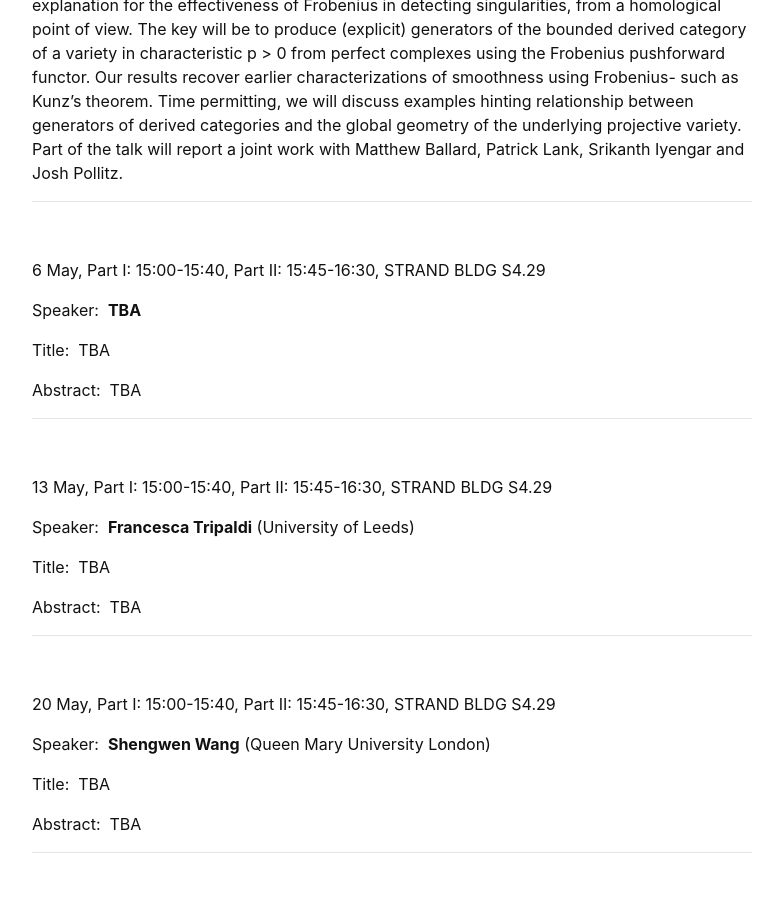
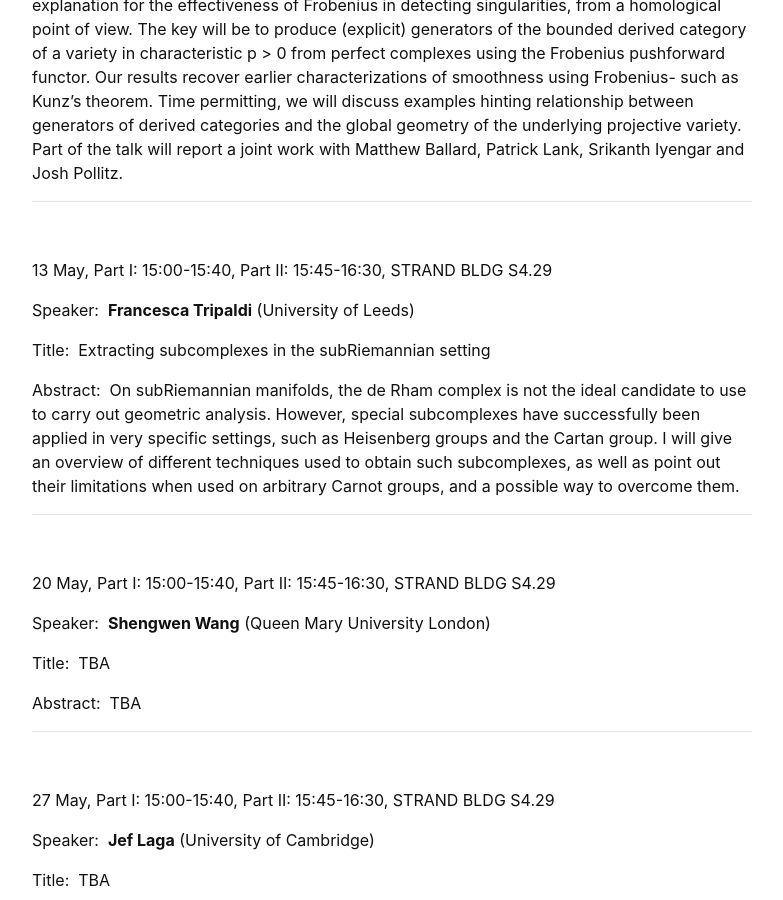
Before and after one commit to kcl-geometry-seminar/kcl-geometry-seminar.github.io, a Jekyll site: the page built from pages/index.md, in a window 1280 px wide and 900 px high, scrolled down 520 px. Shown: the whole window, without its empty margins (248-1031 px from the left). Built offline with Jekyll 4.4.1, drawn with Linux system fonts in a browser that asks for light colours; a script that is not in the unit is left out.

Commit message:
Update index.md

```diff
--- a/pages/index.md
+++ b/pages/index.md
@@ -32,17 +32,7 @@ and the global geometry of the underlying projective variety. Part of the talk
 will report a joint work with Matthew Ballard, Patrick Lank, Srikanth Iyengar
 and Josh Pollitz.
 
----------------------------------------------------------
-<br />
 
-6 May, Part I: 15:00-15:40, Part II: 15:45-16:30, STRAND BLDG S4.29
-
-Speaker:&nbsp; **TBA**
-
-Title:&nbsp; TBA
-
-
-Abstract:&nbsp; TBA
 
 ---------------------------------------------------------
 <br />
@@ -52,11 +42,13 @@ Abstract:&nbsp; TBA
 
 Speaker:&nbsp; **Francesca Tripaldi** (University of Leeds)
 
-Title:&nbsp; TBA
+Title:&nbsp; Extracting subcomplexes in the subRiemannian setting
 
 
 
-Abstract:&nbsp; TBA
+
+
+Abstract:&nbsp; On subRiemannian manifolds, the de Rham complex is not the ideal candidate to use to carry out geometric analysis. However, special subcomplexes have successfully been applied in very specific settings, such as Heisenberg groups and the Cartan group. I will give an overview of different techniques used to obtain such subcomplexes, as well as point out their limitations when used on arbitrary Carnot groups, and a possible way to overcome them.
 
 ---------------------------------------------------------
 <br />
```
